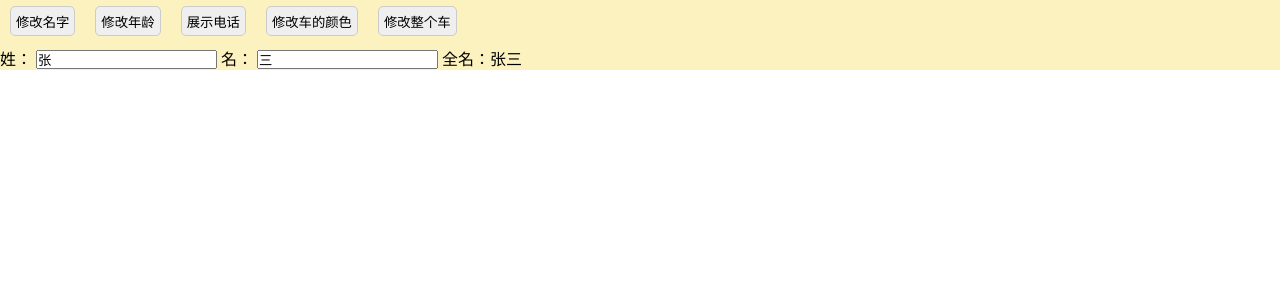
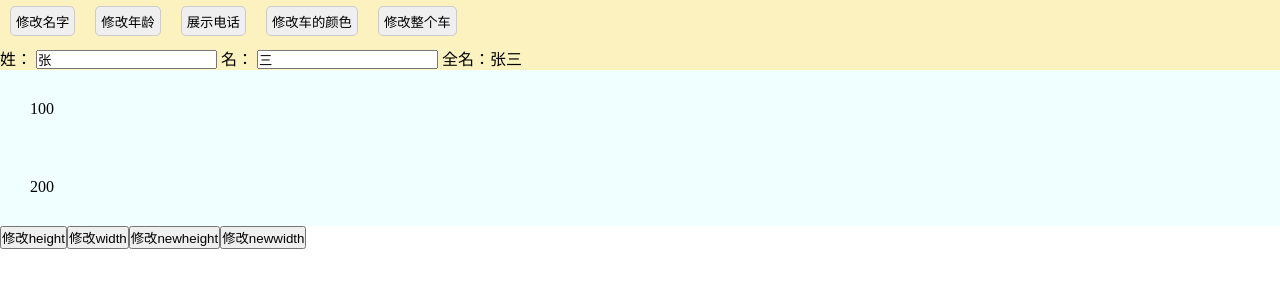
Before and after one commit to DTBtrigger/vue3-examples, a Vue app: page / in a window 1280 px wide. Shown: the part 162-450 px from the top of the page. Built offline with nearby package versions, Linux system fonts and the light colour scheme.

Commit message:
2025.2.19

```diff
--- a/src/App.vue
+++ b/src/App.vue
@@ -8,10 +8,11 @@ import HomePage from './components/HomePage.vue'
 import Cakes from './components/Cakes.vue'
 import Crisp from './components/Crisp.vue'
 import Cookie from './components/Cookie.vue'
+import Water from './components/Water.vue'
 
 export default {
   name: 'App',
-  components: { Person, Car, CalculateName, HomePage, Cakes, Crisp, Cookie }
+  components: { Person, Car, CalculateName, HomePage, Cakes, Crisp, Cookie, Water }
 }
 </script>
 
@@ -19,6 +20,7 @@ export default {
   <SidebarView id="sidebar" />
   <!-- <RouterView /> -->
   <Person />
+  <Water />
   <!-- <Car />
   <CalculateName />
   <HomePage />
--- a/src/components/Person.vue
+++ b/src/components/Person.vue
@@ -5,6 +5,7 @@ export default {
 </script>
 
 <script lang="ts" setup>
+import type { PersonInter } from '@/types'
 import { reactive, toRefs, computed, ref, watch } from 'vue'
 let person = reactive({
   name: '张三',
@@ -15,6 +16,8 @@ let person = reactive({
     color: 'black'
   }
 })
+
+let person1: PersonInter = { id: '1111', name: 'hang', age: 12 }
 
 let { name, age, tel } = toRefs(person)
 
--- /dev/null
+++ b/src/components/Water.vue
@@ -0,0 +1,40 @@
+<script setup lang="ts">
+import { ref } from 'vue'
+
+let height = ref(100)
+let width = ref(200)
+
+let [newHeight, newWith] = [height, width]
+
+let water = {
+  height: 100,
+  width: 200
+}
+
+function changeHeigth() {
+  height.value++
+}
+function changeWidth() {
+  width.value++
+}
+function changeNewHeigth() {
+  newHeight.value++
+}
+function changeNewWidth() {
+  newWith.value++
+}
+</script>
+<template>
+  <div>{{ height }}</div>
+  <div>{{ width }}</div>
+  <button @click="changeHeigth">修改height</button>
+  <button @click="changeWidth">修改width</button>
+  <button @click="changeNewHeigth">修改newheight</button>
+  <button @click="changeNewWidth">修改newwidth</button>
+</template>
+<style scoped>
+div {
+  background-color: azure;
+  padding: 30px;
+}
+</style>
--- /dev/null
+++ b/src/types/index.ts
@@ -0,0 +1,5 @@
+export interface PersonInter {
+  id: string
+  name: string
+  age: number
+}
```
Also changed, not shown: src/components/Person1.vue (added, +12 -0 lines).
